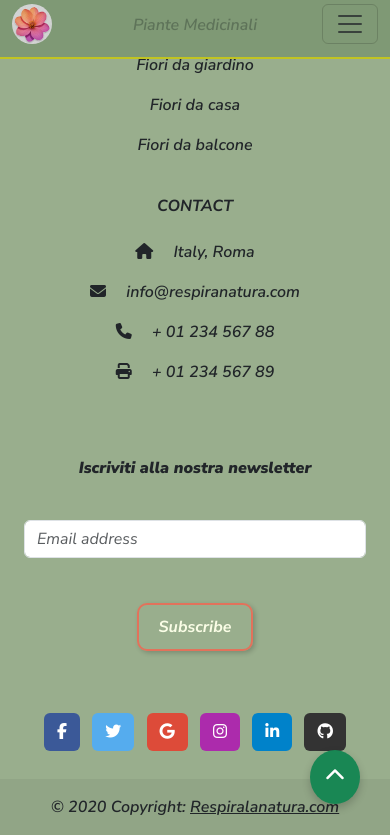
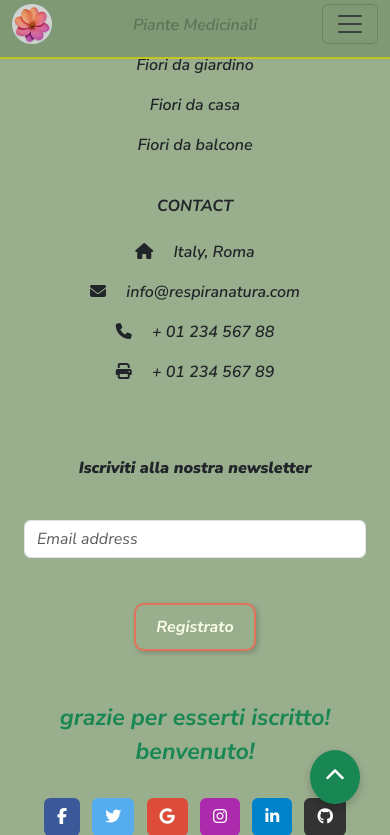
Before and after one commit to Debora78/Presto_FrontEnd, a plain HTML site: page index.html in a window 390 px wide. Both pictures are taken after a click on the button "Subscribe". Shown: the part 4817-5652 px from the top of the page. Drawn offline with nearby package versions, Linux system fonts and the light colour scheme.

Commit message:
messaggio di iscrizione ottimizzato per mobile

```diff
--- a/index.html
+++ b/index.html
@@ -346,7 +346,7 @@
               </button>
             </div>
             <!-- Messaggio di successo nascosto -->
-            <div id="success-message1" class="text-success fw-bold fs-3 text-uppercase mt-3 d-none">
+            <div id="success-message1" class="text-success fw-bold fs-3 text-lowercase text-lg-uppercase mt-3 d-none">
               Grazie per esserti iscritto! Benvenuto!
               </div>
             <!--Grid column-->
--- a/main.js
+++ b/main.js
@@ -136,7 +136,7 @@ document.addEventListener("DOMContentLoaded", function () {
   const message1 = document.querySelector("#success-message1");
   const emailInput1 = document.querySelector(".formNewsletterEmail1");
 
-  button.addEventListener("click", function () {
+  button1.addEventListener("click", function () {
     //Mostra il messaggio di successo
     message1.classList.remove("d-none");
 
```
Also changed, not shown: products.html (+1 -1 lines).
